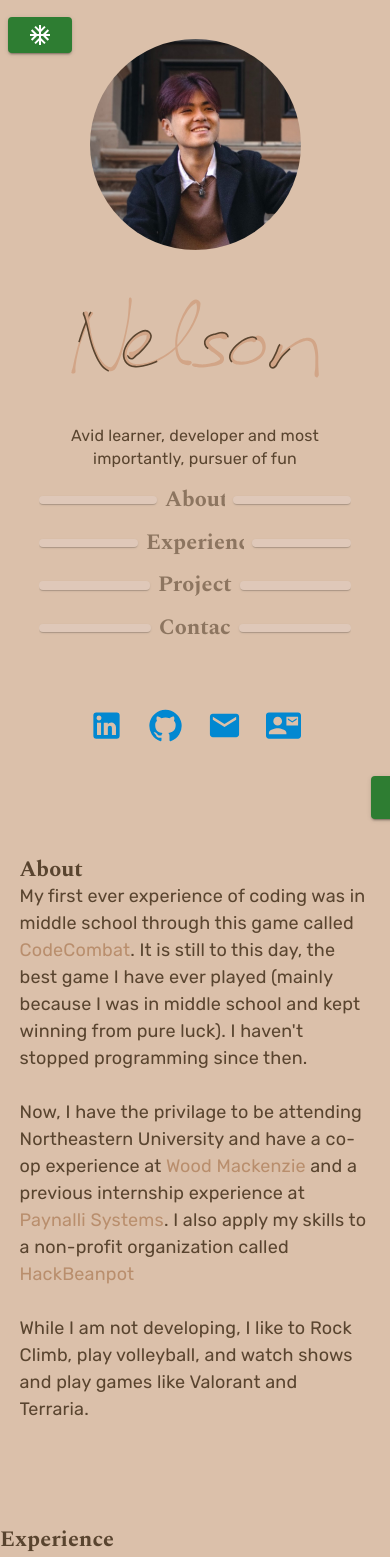
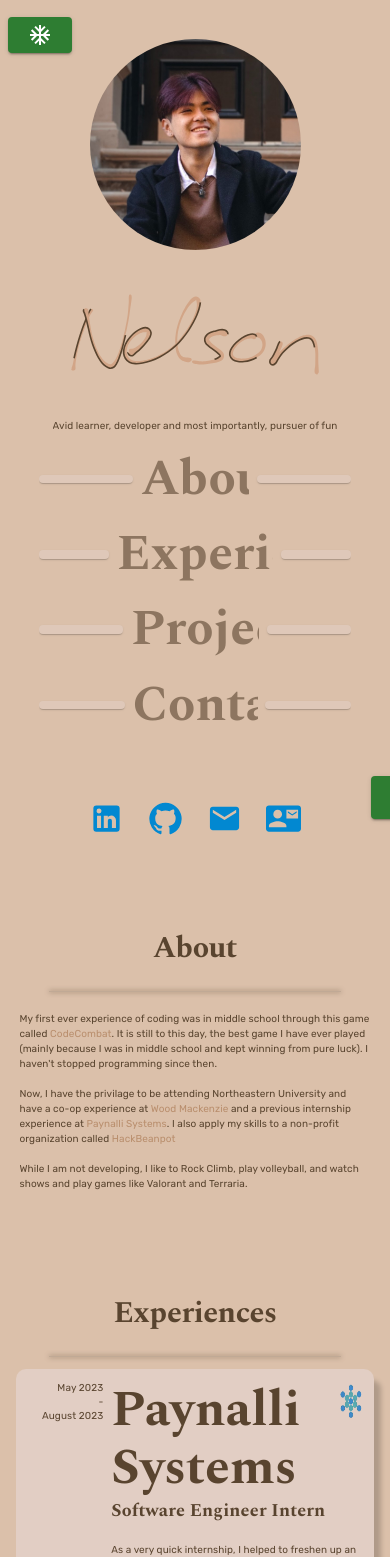
Before and after one commit to NelsonDong41/nelson-personal-portfolio, a Next.js app: page / in a window 390 px wide. Shown: the top 1557 px of the page. Built offline with nearby package versions, Linux system fonts and the light colour scheme.

Commit message:
starting mobile design

```diff
--- a/components/Sections/About/AboutSection.tsx
+++ b/components/Sections/About/AboutSection.tsx
@@ -4,9 +4,9 @@ import AboutSectionContent from "./AboutSectionContent";
 interface AboutSectionProps extends SectionProps {
 }
 
-const AboutSection : React.FC<AboutSectionProps> = ({ id} : AboutSectionProps) => {
+const AboutSection : React.FC<AboutSectionProps> = ({ id, title} : AboutSectionProps) => {
   return (
-    <Section id = {id}>
+    <Section id = {id} title = {title}>
       <AboutSectionContent />
     </Section>
   )
--- a/components/Sections/About/AboutSectionContent.tsx
+++ b/components/Sections/About/AboutSectionContent.tsx
@@ -1,11 +1,11 @@
 import { useMediaQuery, useTheme } from "@mui/material";
 import { StyledH3, StyledLink, StyledBody1 } from "../SectionTypography";
 import styled from "@emotion/styled";
-
+import Center from "@/components/Util/Center";
 
 const StyledAboutSectionContent = styled.div`
- padding: 5%;
-`
+  padding: 5%;
+`;
 
 const AboutSectionContent: React.FC = () => {
   const theme = useTheme();
@@ -13,7 +13,6 @@ const AboutSectionContent: React.FC = () => {
 
   return (
     <StyledAboutSectionContent>
-      {isMobileView && <StyledH3>About</StyledH3>}
       <StyledBody1>
         My first ever experience of coding was in middle school through this
         game called{" "}
@@ -35,8 +34,8 @@ const AboutSectionContent: React.FC = () => {
         {""}
         <br />
         <br />
-        While I am not developing, I like to Rock Climb,
-        play volleyball, and watch shows and play games like Valorant and Terraria.
+        While I am not developing, I like to Rock Climb, play volleyball, and
+        watch shows and play games like Valorant and Terraria.
       </StyledBody1>
     </StyledAboutSectionContent>
   );
--- a/components/Sections/Experience/ExperienceSection.tsx
+++ b/components/Sections/Experience/ExperienceSection.tsx
@@ -1,5 +1,5 @@
 import styled from "@emotion/styled";
-import Section, { SectionProps } from "../Section";
+import Section, { SectionHeader, SectionProps } from "../Section";
 import ExperienceSectionContent from "./ExperienceSectionContent";
 import {
   EXPERIENCE_DISPLAYED_COUNT,
@@ -7,7 +7,7 @@ import {
 } from "@/lib/constants";
 import { useEffect, useState } from "react";
 import Interactable from "@/components/Util/Interactable";
-import { useTheme } from "@mui/material";
+import { useMediaQuery, useTheme } from "@mui/material";
 import { ArrowForward } from "@mui/icons-material";
 import Link from "next/link";
 import { useAnimation } from "framer-motion";
@@ -38,6 +38,7 @@ const StyledArrowRight = styled(ArrowForward)<{ hovered: string }>`
 
 const ExperienceSection: React.FC<ExperienceSectionProps> = ({
   id,
+  title
 }: ExperienceSectionProps) => {
   const theme = useTheme();
   const [linkHovered, setLinkHovered] = useState(false);
@@ -45,7 +46,7 @@ const ExperienceSection: React.FC<ExperienceSectionProps> = ({
   const animationControls = useAnimation();
   const [ref, inView] = useInView({
     threshold: 1,
-    delay: 0.3
+    delay: 0.3,
   });
 
   // if the section is in view, start the animation for the section
@@ -56,7 +57,7 @@ const ExperienceSection: React.FC<ExperienceSectionProps> = ({
   }, [animationControls, inView]);
 
   return (
-    <Section id={id}>
+    <Section id={id} title={title}>
       <ExperienceSectionContent
         CardInfos={ExperienceCardInfos.slice(0, EXPERIENCE_DISPLAYED_COUNT)}
       />
--- a/components/Sections/Experience/ExperienceSectionContent.tsx
+++ b/components/Sections/Experience/ExperienceSectionContent.tsx
@@ -23,7 +23,6 @@ const ExperienceSectionContent: React.FC<ExperienceSectionContentProps> = ({
   CardInfos,
 }: ExperienceSectionContentProps) => {
   const theme = useTheme();
-  const isMobileView = useMediaQuery(theme.breakpoints.down("laptop"));
 
   const [hoveredId, setHoveredId] = useState("");
 
@@ -39,7 +38,6 @@ const ExperienceSectionContent: React.FC<ExperienceSectionContentProps> = ({
     <>
       <HoveredCardContext.Provider value={hoveredId}>
         <div style={{ width: "100%", overflow: "hidden"}}>
-          {isMobileView && <StyledH3>Experience</StyledH3>}
           <StyledExperienceCardStack>
             {CardInfos.map((currentCardInfo: CardInfo, index: number) => {
               return (
--- a/components/Sections/Project/ProjectSection.tsx
+++ b/components/Sections/Project/ProjectSection.tsx
@@ -30,6 +30,7 @@ const StyledArrowRight = styled(ArrowForward)<{ hovered: string }>`
 
 const ProjectSection: React.FC<ProjectSectionProps> = ({
   id,
+  title
 }: ProjectSectionProps) => {
   const [linkHovered, setLinkHovered] = useState(false);
   const theme = useTheme();
@@ -47,7 +48,7 @@ const ProjectSection: React.FC<ProjectSectionProps> = ({
   }, [animationControls, inView]);
 
   return (
-    <Section id={id}>
+    <Section id={id} title = {title}>
       <ExperienceSectionContent
         CardInfos={ProjectCardInfos.slice(0, PROJECT_DISPLAYED_COUNT)}
       />
--- a/components/Sections/Section.tsx
+++ b/components/Sections/Section.tsx
@@ -1,10 +1,19 @@
 import styled from "@emotion/styled";
 import { Element } from "react-scroll";
 import RemoveOverflow from "../Util/RemoveOverflow";
+import { useContext } from "react";
+import { MobileViewContext } from "@/pages/_app";
+import Center from "../Util/Center";
+import { StyledH1 } from "./SectionTypography";
+import { Divider } from "@mui/material";
 
 export interface SectionProps {
   id: string;
+  title?: string;
   children?: React.ReactElement | React.ReactElement[];
+}
+export interface SectionHeaderProps {
+  children: string;
 }
 
 const StyledSection = styled(Element)`
@@ -18,14 +27,31 @@ const StyledSection = styled(Element)`
 const Section: React.FC<SectionProps> = ({
   id,
   children,
+  title,
 }: SectionProps) => {
   return (
-    <StyledSection name = {id}>
-      <RemoveOverflow>
-        {children}
-      </RemoveOverflow>
+    <StyledSection name={id}>
+      {title && <SectionHeader>{title}</SectionHeader>}
+        <Divider component="div" style={{ alignSelf: "center", width: "75vw", boxShadow: "0 0 5px" }}/>
+      <RemoveOverflow>{children}</RemoveOverflow>
     </StyledSection>
   );
 };
 
 export default Section;
+
+export const SectionHeader: React.FC<SectionHeaderProps> = ({
+  children,
+}: SectionHeaderProps) => {
+  const { isMobileView } = useContext(MobileViewContext);
+
+  return (
+    <div style={{marginBottom: "3vh"}}>
+      {isMobileView && (
+        <Center>
+          <StyledH1>{children}</StyledH1>
+        </Center>
+      )}
+    </div>
+  );
+};
--- a/components/SidePanels/PanelContent/RightPanelContent.tsx
+++ b/components/SidePanels/PanelContent/RightPanelContent.tsx
@@ -14,9 +14,9 @@ const StyledRight = styled.div`
 const RightPanelContent: React.FC = () => {
   return (
     <StyledRight>
-        <AboutSection id="about-section"/>
-        <ExperienceSection id="experiences-section"/>
-        <ProjectSection id="projects-section"/>
+        <AboutSection id="about-section" title = "About"/>
+        <ExperienceSection id="experiences-section" title = "Experiences"/>
+        <ProjectSection id="projects-section" title = "Projects"/>
         <ContactSection id="contact-section"/>
     </StyledRight>
   );
--- a/components/Util/Center.tsx
+++ b/components/Util/Center.tsx
@@ -6,7 +6,7 @@ interface CenterProps {
 }
 
 export default function Center({children} : CenterProps) {
-  return <div style={{display: "flex", justifyContent: "center", alignContent: "center"}}>
+  return <div style={{display: "flex", justifyContent: "center", alignContent: "center", height: "100%", width: "100%"}}>
     {children}
   </div>
 }
--- a/lib/types.tsx
+++ b/lib/types.tsx
@@ -25,6 +25,10 @@ export type ColorModeContent = {
   colorMode: () => 'dark' | 'light'
 }
 
+export type MobileViewContent = {
+  isMobileView: boolean;
+}
+
 export const ContactFormSchema = z.object({
   name: z.string().min(1, {message: 'Please enter a name!'}),
   email: z.string().min(1).email('Invalid email'),
--- a/pages/_app.tsx
+++ b/pages/_app.tsx
@@ -12,27 +12,21 @@ import { useMemo, useState, createContext, useEffect } from "react";
 import { getDesignTokens } from "@/styles/theme";
 import CursorEffect from "@/lib/cursorEffect";
 import { useRouter } from "next/router";
-import { ColorModeContent } from "@/lib/types";
+import { ColorModeContent, MobileViewContent } from "@/lib/types";
 
 export const ColorModeContext = createContext<ColorModeContent>({
   toggleColorMode: () => {},
   colorMode: () => "dark",
 });
 
+export const MobileViewContext = createContext<MobileViewContent>({
+  isMobileView: false,
+});
+
 export default function App({ Component, pageProps }: AppProps) {
-  const prefersDarkMode = useMediaQuery("(prefers-color-scheme: dark)");
-
   const [mode, setMode] = useState<PaletteMode>("dark");
+  const [isMobileView, setIsMovileView] = useState<boolean>(false);
   const router = useRouter();
-
-  useEffect(() => {
-    setMode(prefersDarkMode ? "dark" : "light");
-  }, [prefersDarkMode]);
-
-  // reapply cursor effect when on different page
-  useEffect(() => {
-    CursorEffect();
-  }, [router.asPath]);
 
   const colorModeMemo = useMemo(
     () => ({
@@ -45,14 +39,28 @@ export default function App({ Component, pageProps }: AppProps) {
     []
   );
 
-  const theme = useMemo(() => createTheme(getDesignTokens(mode)), [mode]);
+  const theme = useMemo(() => createTheme(getDesignTokens(mode, isMobileView)), [mode, isMobileView]);
 
+  const prefersDarkMode = useMediaQuery("(prefers-color-scheme: dark)");
+  const isMobile = useMediaQuery(theme.breakpoints.down("laptop"));
+
+  useEffect(() => {
+    setMode(prefersDarkMode ? "dark" : "light");
+    setIsMovileView(isMobile);
+  }, [prefersDarkMode, isMobile]);
+
+  // reapply cursor effect when on different page
+  useEffect(() => {
+    CursorEffect();
+  }, [router.asPath]);
   return (
     <>
       <ColorModeContext.Provider value={colorModeMemo}>
         <ThemeProvider theme={theme}>
-          <CssBaseline />
-          <Component {...pageProps} />
+          <MobileViewContext.Provider value = {{isMobileView}}>
+            <CssBaseline />
+            <Component {...pageProps} />
+          </MobileViewContext.Provider>
         </ThemeProvider>
       </ColorModeContext.Provider>
     </>
--- a/styles/theme.ts
+++ b/styles/theme.ts
@@ -1,7 +1,8 @@
 import { PaletteMode, ThemeOptions } from "@mui/material";
 import { BreakPoints } from "./breakpoints";
 
-export const getDesignTokens = (mode: PaletteMode): ThemeOptions => ({
+export const getDesignTokens = (mode: PaletteMode, isMobileView: boolean): ThemeOptions => {
+  return ({
   palette: {
     mode,
     ...(mode === "light"
@@ -69,12 +70,12 @@ export const getDesignTokens = (mode: PaletteMode): ThemeOptions => ({
     h1: {
       fontFamily: "Spectral, serif",
       fontWeight: 800,
-      fontSize: "50px",
+      fontSize: isMobileView ? "30px" : "50px",
     },
     h3: {
       fontFamily: "Spectral, serif",
       fontWeight: 800,
-      fontSize: "22px",
+      fontSize: isMobileView ? "50px" : "22px",
     },
     h5: {
       fontFamily: "Spectral, serif",
@@ -89,12 +90,12 @@ export const getDesignTokens = (mode: PaletteMode): ThemeOptions => ({
     body1: {
       fontFamily: "Rubik, sans-serif",
       fontWeight: 400,
-      fontSize: "18px",
+      fontSize: isMobileView ? "10px" : "18px",
     },
     body2: {
       fontFamily: "Rubik, sans-serif",
       fontWeight: 400,
-      fontSize: "16px",
+      fontSize: isMobileView ? "10px" : "16px",
     },
     button: {
       textTransform: "none",
@@ -125,4 +126,4 @@ export const getDesignTokens = (mode: PaletteMode): ThemeOptions => ({
       },
     },
   },
-});
+})};
```
Lines whose indentation alone changed are shown as unchanged.
